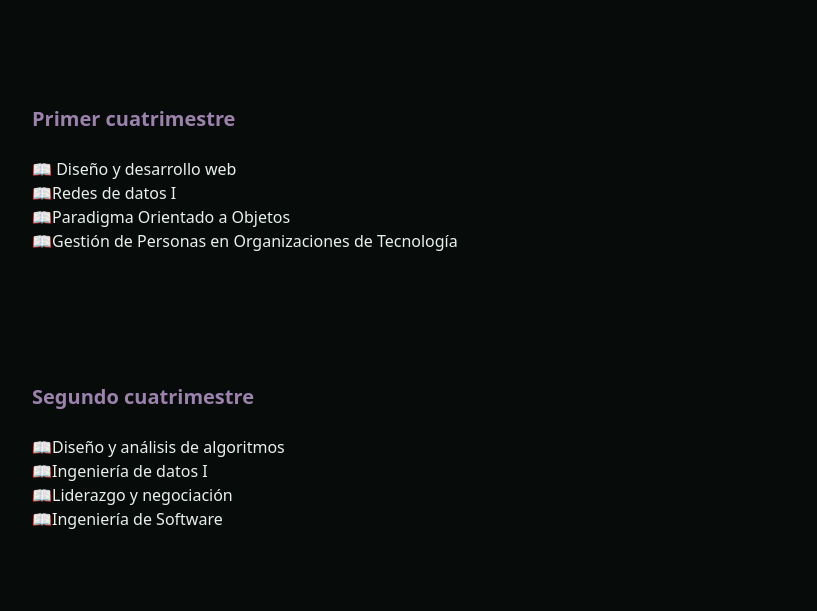
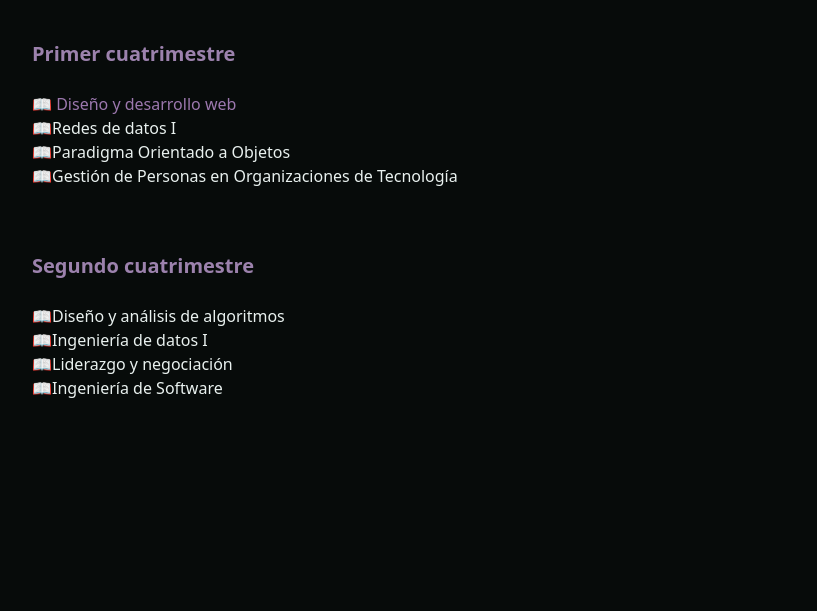
Before and after one commit to facusole/desarrollo-web-uade, a plain HTML site: page materias-2025.html in a window 1280 px wide. Shown: the part 189-800 px from the top of the page, without its empty margins (84-901 px from the left). Drawn offline with nearby package versions, Linux system fonts and the light colour scheme.

Commit message:
Trabajo Practico Integrador UVA 2

```diff
--- a/materias-2025.html
+++ b/materias-2025.html
@@ -39,7 +39,7 @@
       </nav>
     </header>
     <main
-      class="grid gap-8 lg:gap-4 max-w-[1080px] min-h-full mx-auto px-4 py-12"
+      class="flex flex-col gap-8 lg:gap-16 max-w-[1080px] min-h-full mx-auto px-4 py-12"
     >
       <h1 class="text-[#9c82ad] text-center text-3xl font-bold h-fit">
         Materias 2025
@@ -51,8 +51,8 @@
         <ul class="[&>li]:before:content-['📖']">
           <li >
             <a
-            class="hover:text-[#9c82ad] hover:underline hover:underline-offset-4 transition-all"
-              href="/desarrollo-web.html"
+            class="text-[#9c78ae] hover:text-[#9c82ad] hover:underline hover:underline-offset-4 transition-all"
+              href="desarrollo-web.html"
               target="_blank"
               rel="noopener noreferrer"
               >Diseño y desarrollo web</a
```
Also changed, not shown: desarrollo-web.html (+1 -1 lines), index.html (+1 -1 lines).
